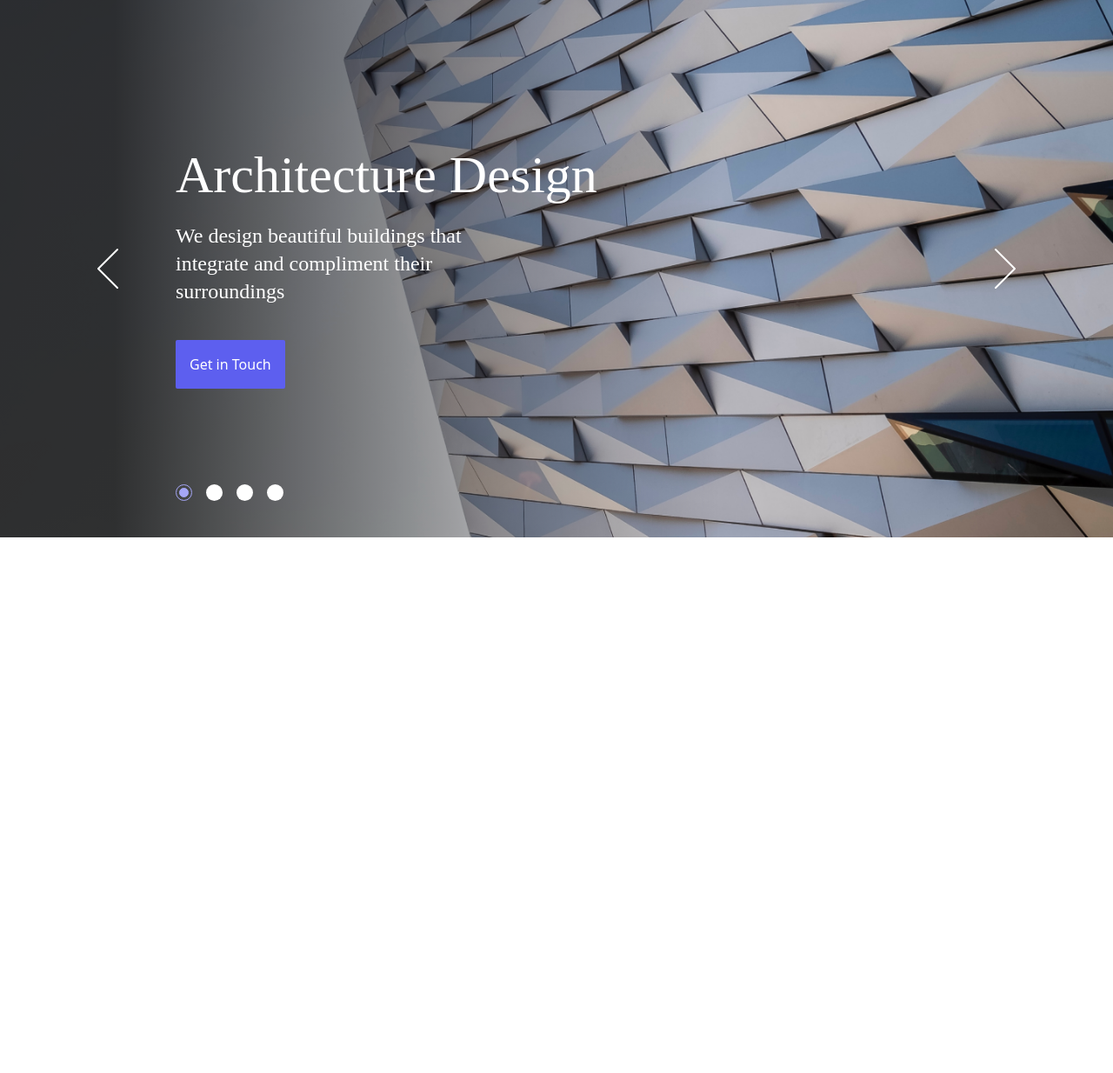
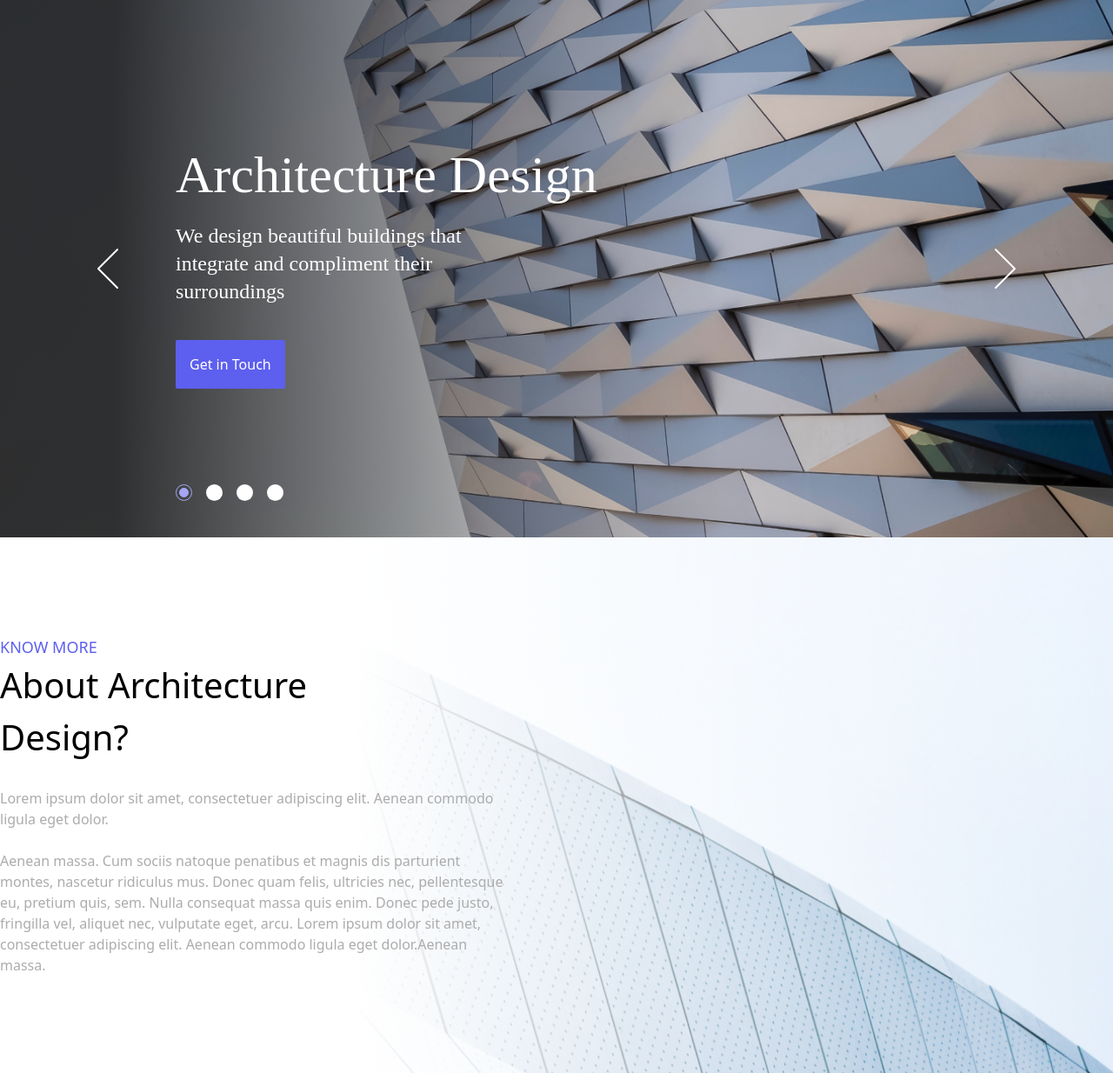
Before and after one commit to HanyMahmoud17/Fullstack-Project-Test, a PHP site: page / in a window 1280 px wide. Shown: the part 157-1391 px from the top of the page at 87% size. Before the commit the page ends 775 px from the top, so only its background shows below. Run offline with PHP 8.4, Linux system fonts and the light colour scheme; some libraries are stand-ins or nearby versions.

Commit message:
end about section

```diff
--- a/assets/css/style.css
+++ b/assets/css/style.css
@@ -7,6 +7,9 @@
 :root{
     --primary-color:#737373;
     --secondary-color: #5D5FEF;
+    --Heading-color: #000;
+    --Body-text: #ACACAC;
+    --iris-100: #5D5FEF;
 }
 
 /* start style for sub_header */
@@ -42,3 +45,13 @@
   .slider_content{
     padding-left: 202px;
   }
+
+
+  /* start to css of about section  */
+  #about_Arch{
+    /* width: 100%; */
+    background: linear-gradient(90deg, #FFF 31.81%, rgba(255, 255, 255, 0.00) 100%), url(../img/aboutImg.png);
+    background-repeat: no-repeat;
+    background-position: center;
+    background-size: cover;
+  }
--- a/index.php
+++ b/index.php
@@ -108,6 +108,31 @@
         </section>
         <!-- end slider section  -->
     </header>
+    <!-- finish the section of header  -->
+
+    <!-- start main -->
+    <main>
+
+        <!-- start the section of about -->
+        <section id="about_Arch">
+            <div class="container mx-auto py-28">
+                <small class="text-lg font-medium pb-8 text-[var(--iris-100)]">
+                  KNOW MORE
+                </small>
+                <h3 class="w-[387px] pb-7 text-[40px] font-medium text-[var(--Heading-color)]">About Architecture Design?</h3>
+                <p class="w-[581px] text-[var(--Body-text)]">
+                    Lorem ipsum dolor sit amet, consectetuer adipiscing elit. Aenean commodo ligula eget dolor.
+                    <br>
+                    <br>
+                     Aenean massa. Cum sociis natoque penatibus et magnis dis parturient montes, nascetur ridiculus mus. Donec quam felis, ultricies nec, pellentesque eu, pretium quis, sem. Nulla consequat massa quis enim. Donec pede justo, fringilla vel, aliquet nec, vulputate eget, arcu. Lorem ipsum dolor sit amet, consectetuer adipiscing elit. Aenean commodo ligula eget dolor.Aenean massa.
+                </p>
+
+            </div>
+        </section>
+        <!-- end of section about -->
+
+    </main>
+
     <script src="./assets/js/main.js"></script>
 </body>
 </html>
```
Also changed, not shown: assets/img/aboutImg.png (added).
